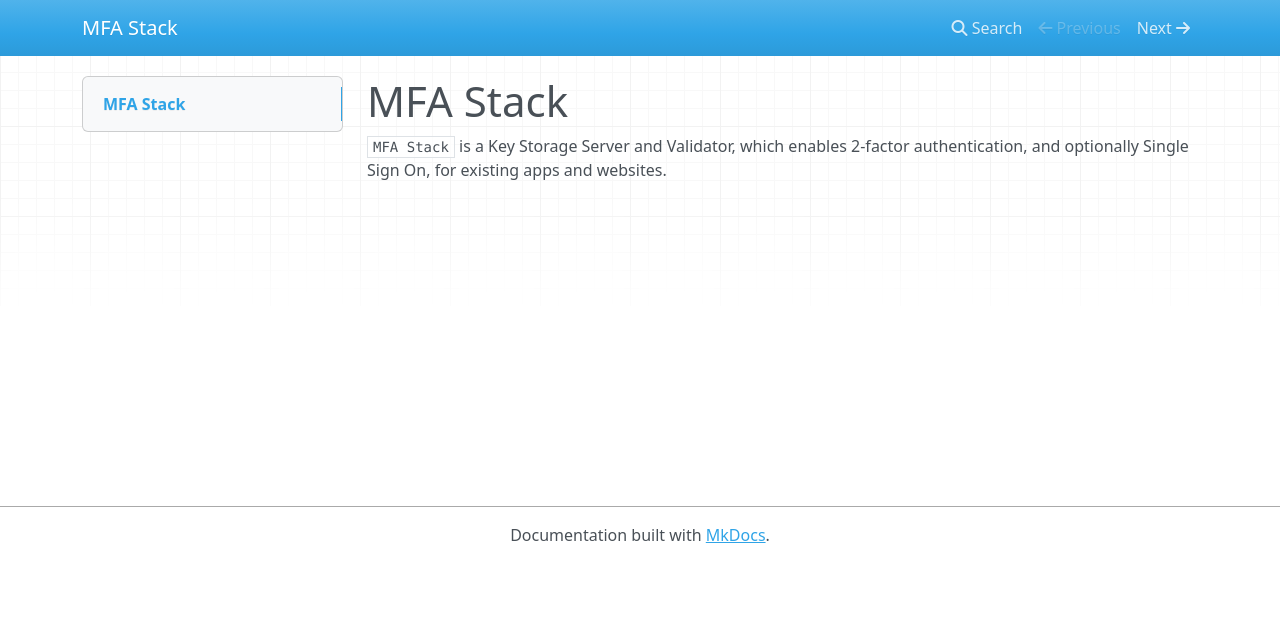
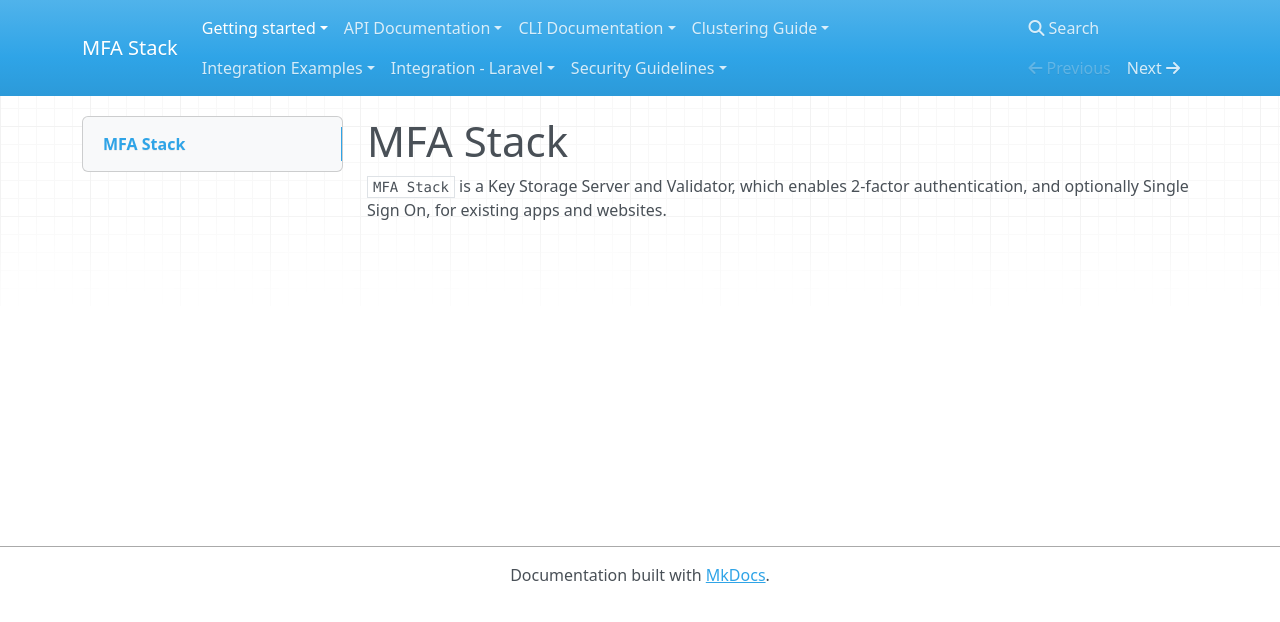
Before and after one commit to Buckhill/mfastack, an MkDocs documentation site: the page built from docs/index.md, in a window 1280 px wide. Shown: the top 622 px of the page. Built offline with MkDocs 1.6.1, drawn with Linux system fonts in a browser that asks for light colours; nearby versions of some CDN libraries; old or Windows-style settings are respelled for this version of MkDocs.

Commit message:
Update mkdocs.yml

```diff
--- a/mkdocs.yml
+++ b/mkdocs.yml
@@ -2,5 +2,11 @@ docs_dir: docs
 pages:
 - [index.md, 'Getting started', 'Introduction']
 - [installation.md, 'Getting started', 'Installation']
+- [api.md, 'API Documentation', 'API Documentation']
+- [cli.md, 'CLI Documentation', 'CLI Documentation']
+- [clustering.md, 'Clustering Guide', 'Clustering Guide']
+- [integration-examples.md, 'Integration Examples', 'Integration Examples']
+- [integration-laravel.md, 'Integration - Laravel', 'Integration - Laravel']
+- [security-guidelines.md, 'Security Guidelines', 'Security Guidelines']
 
 site_name: MFA Stack
```
